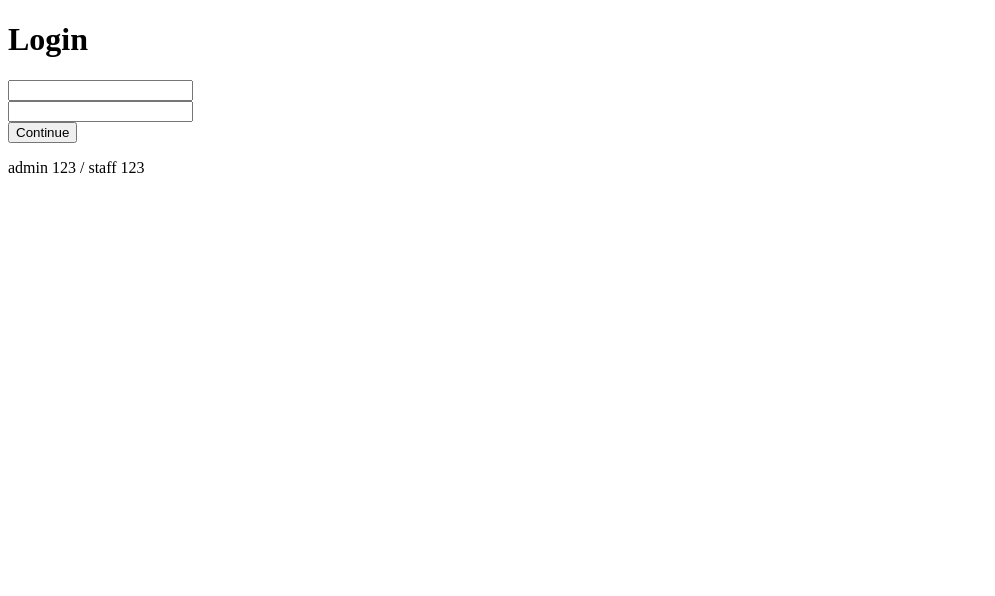
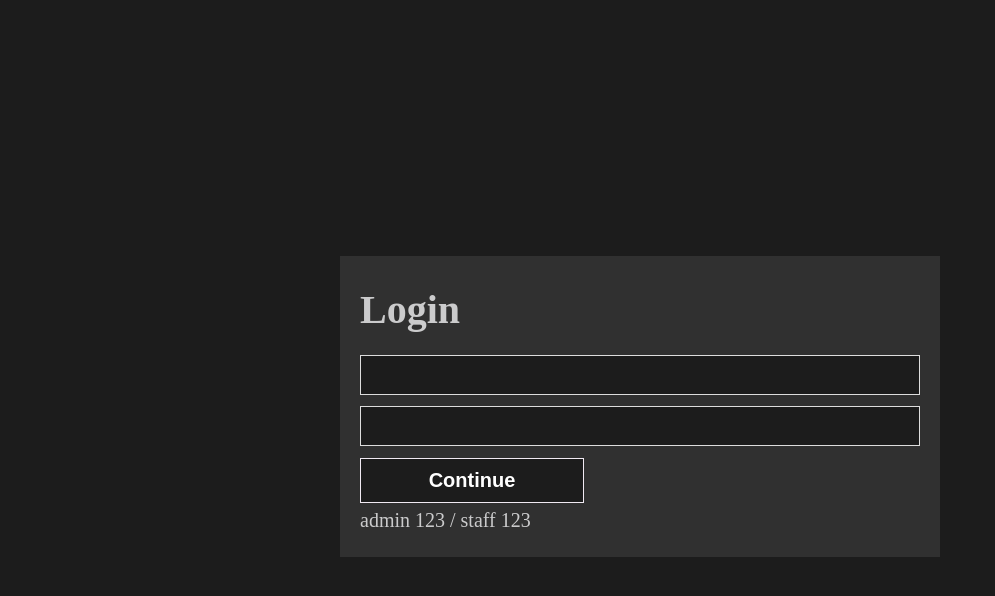
Before and after one commit to ekaterinaLosik/webDevWiSe21, a website with bundled scripts: page spa/index.html in a window 1280 px wide. Shown: the whole page, without its empty margins (0-995 px from the left). Built offline with nearby package versions, Linux system fonts and the light colour scheme.

Commit message:
added node modules, fixed index.html

```diff
--- a/spa/index.html
+++ b/spa/index.html
@@ -5,7 +5,7 @@
     <meta name="viewport" content="width=device-width, initial-scale=1.0">
     <meta charset="utf-8">
     <title>Login / Sign Up Form</title>
-    <link rel="stylesheet" href="frontend/static/css/main.css">
+    <link rel="stylesheet" href="/main.css">
     <script type="module" src="/index.js"></script>
     <script src="/views/validating.js"></script>
     <script src="/views/adminManager.js"></script>
```
